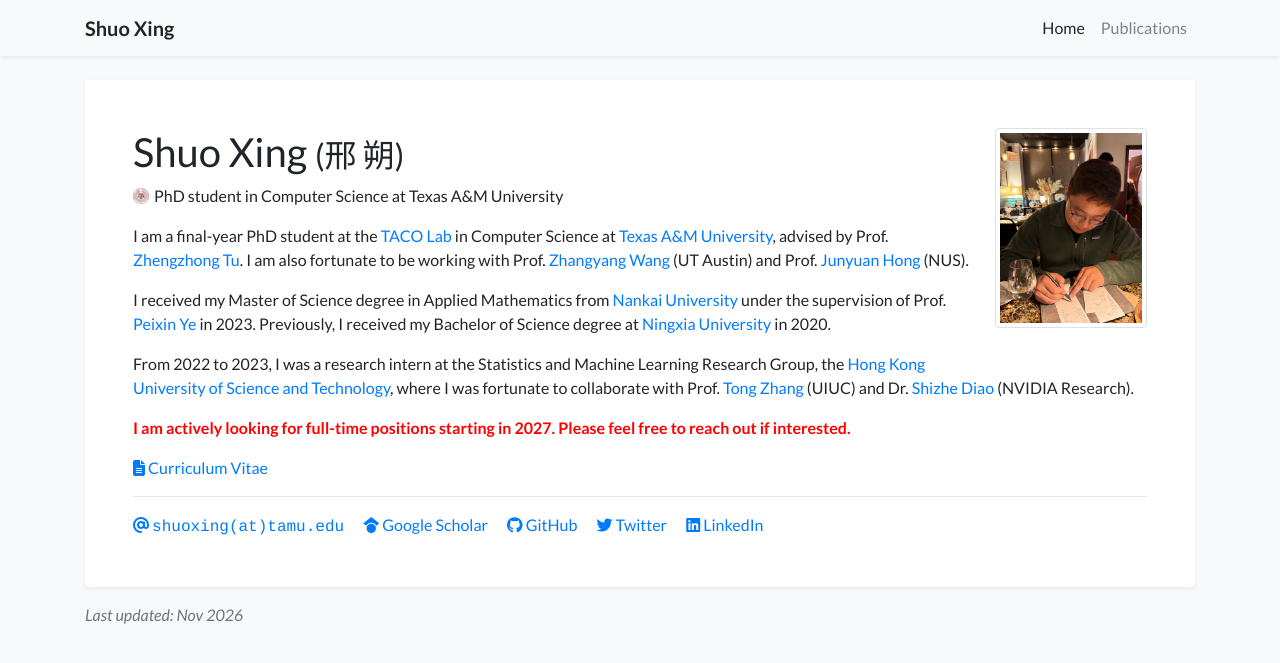
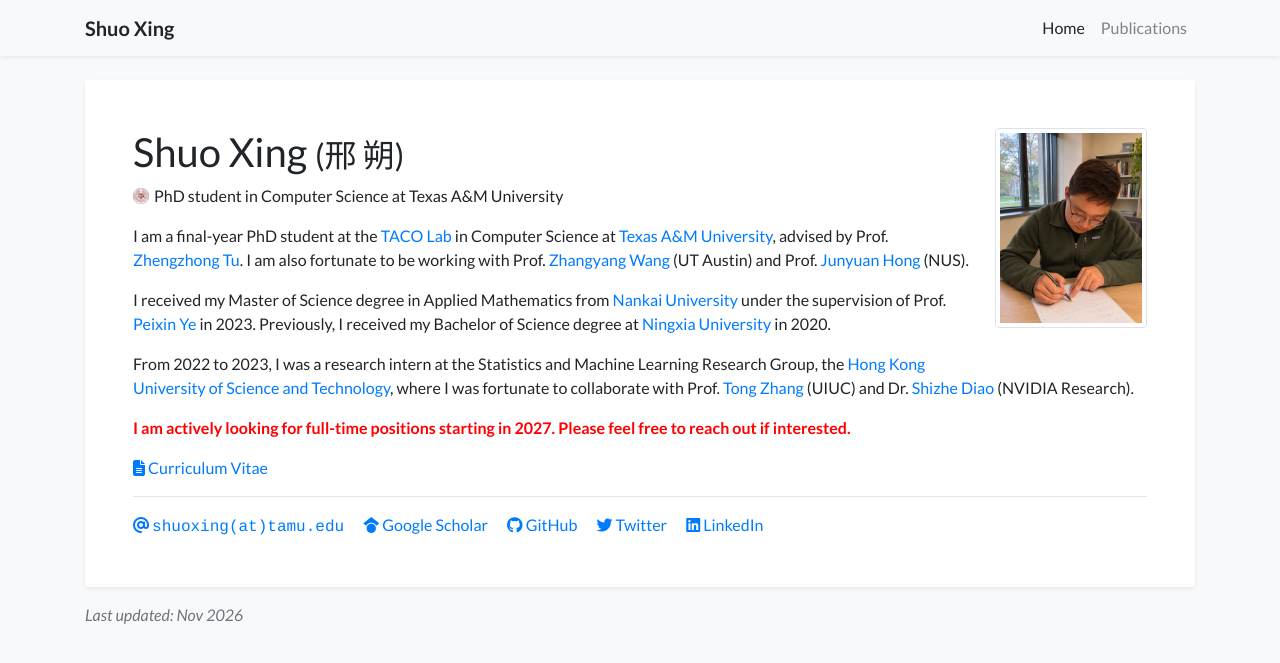
Before and after one commit to ShuoXing98/shuoxing98.github.io, a Jekyll site: the page built from index.html, in a window 1280 px wide. Shown: the top 663 px of the page. Built offline with Jekyll 4.4.1, drawn with Linux system fonts in a browser that asks for light colours; nearby versions of some CDN libraries; a style sheet for code colours, icons or effects is not loaded.

Commit message:
Use window-side study portrait on homepage

```diff
--- a/_data/profile.yml
+++ b/_data/profile.yml
@@ -45,7 +45,7 @@
     I am actively looking for full-time positions starting in 2027. Please feel free to reach out if interested.
   </p>
 
-portrait_url: /assets/images/photos/portrait-zilin.jpg
+portrait_url: /assets/images/photos/portrait-study-window.jpg
 portrait_link: https://tc4451.github.io/
 portrait_caption: >-
   Photo by the best photographer, my girlfriend @Zilin
```
Also changed, not shown: assets/images/photos/portrait-study-window.jpg (added).
